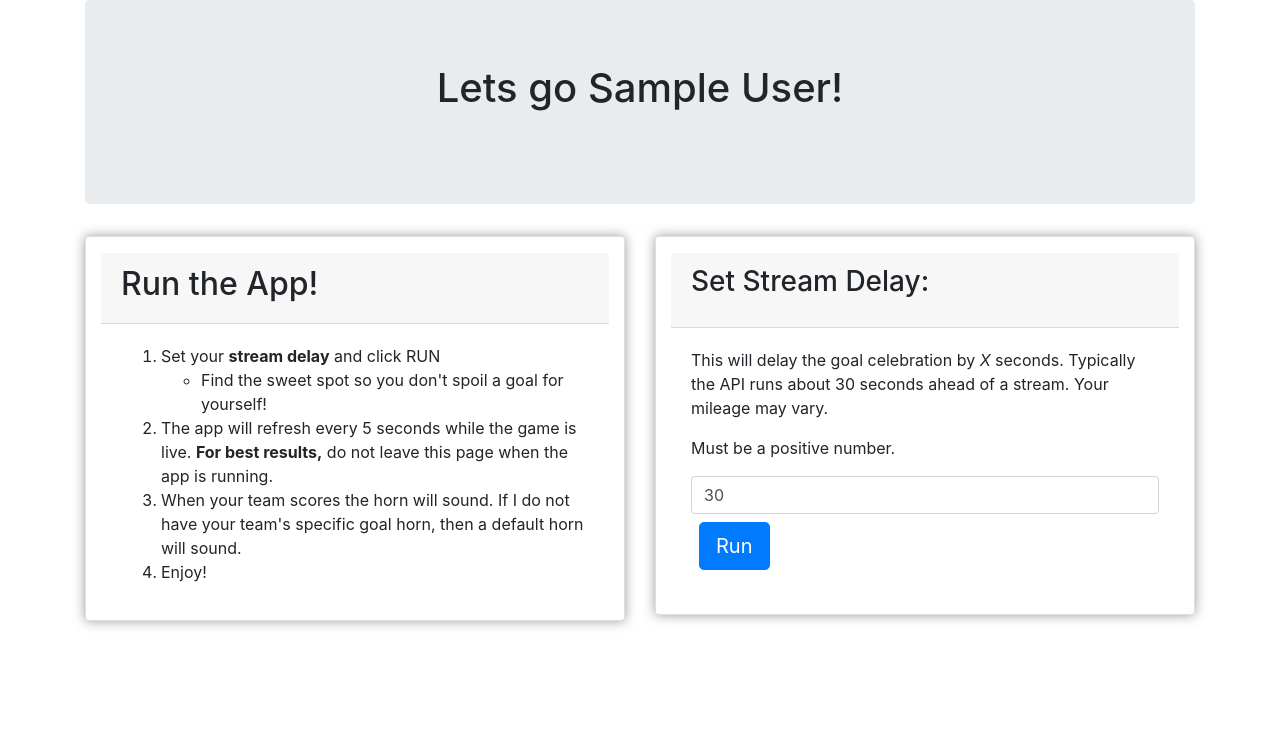
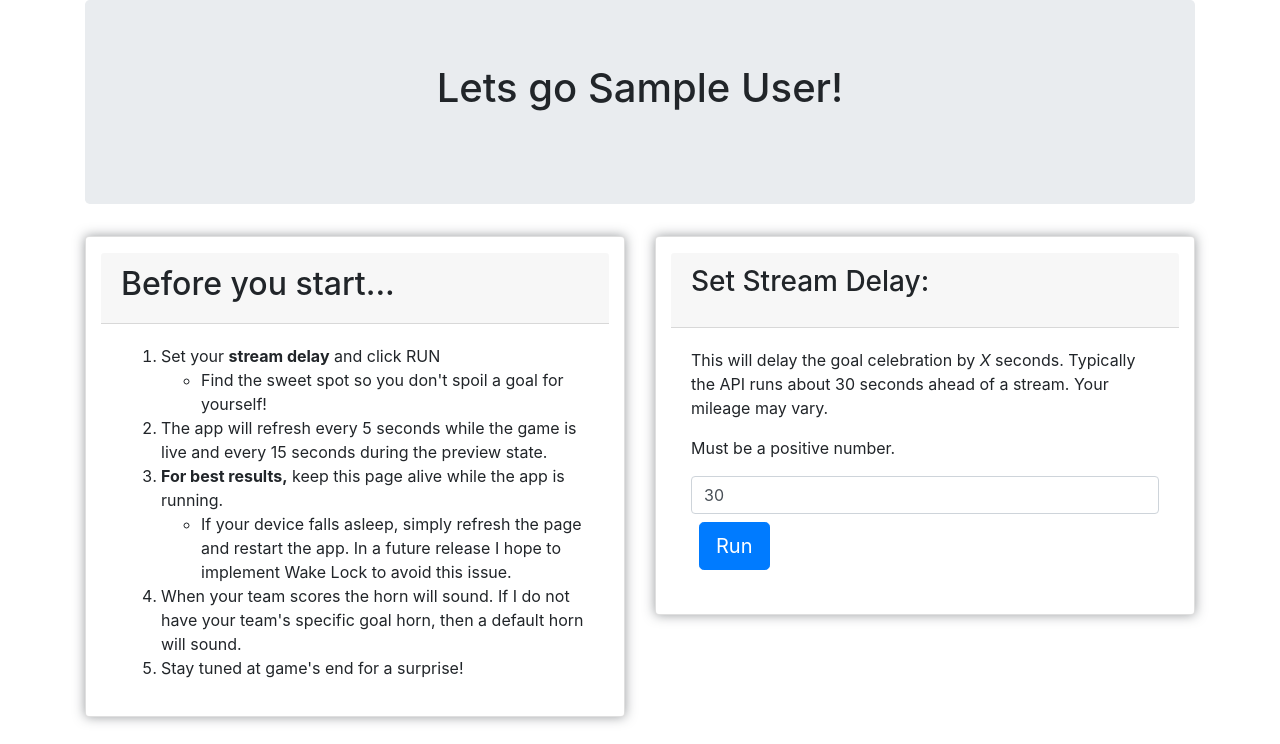
Before and after one commit to BrandonMiller18/nhl_companion, a Flask app: template templates/app.html in a window 1280 px wide. Shown: the part 56-800 px from the top of the page. Run offline with Flask 2, Linux system fonts and the light colour scheme; the template is opened without the code that fills it, so the values that code supplies are empty; the visitor is signed in with stand-in values (Sample User, id 1); some libraries are stand-ins or nearby versions.

Commit message:
verbiage changes

```diff
--- a/templates/app.html
+++ b/templates/app.html
@@ -79,8 +79,8 @@
             console.log("Redirecting back to home page.")
         })
     });
+</script>
 
-</script>
 
 <div class="container">
 
@@ -105,16 +105,21 @@
             <div class="card">
                 <div class="col-12 mt-3">
                     <div class="card-header">
-            		    <h2>Run the App!</h2>
+            		    <h2>Before you start...</h2>
                     </div>
                     <div class="card-body">
                 		<ol class="text-left">
                             <li>Set your <strong>stream delay</strong> and click RUN</li>
-                            <ul><li>Find the sweet spot so you don't spoil a goal for yourself!</li>
+                            <ul>
+                                <li>Find the sweet spot so you don't spoil a goal for yourself!</li>
                             </ul>
-                            <li>The app will refresh every 5 seconds while the game is live. <strong>For best results,</strong> do not leave this page when the app is running.</li>
+                            <li>The app will refresh every 5 seconds while the game is live and every 15 seconds during the preview state.</li>
+                            <li><strong>For best results,</strong> keep this page alive while the app is running.</li>
+                            <ul>
+                                <li>If your device falls asleep, simply refresh the page and restart the app. In a future release I hope to implement Wake Lock to avoid this issue.</li>
+                            </ul>
                             <li>When your team scores the horn will sound. If I do not have your team's specific goal horn, then a default horn will sound.</li>
-                            <li>Enjoy!</li>
+                            <li>Stay tuned at game's end for a surprise!</li>
                         </ol>
                     </div>
                 </div>
```
